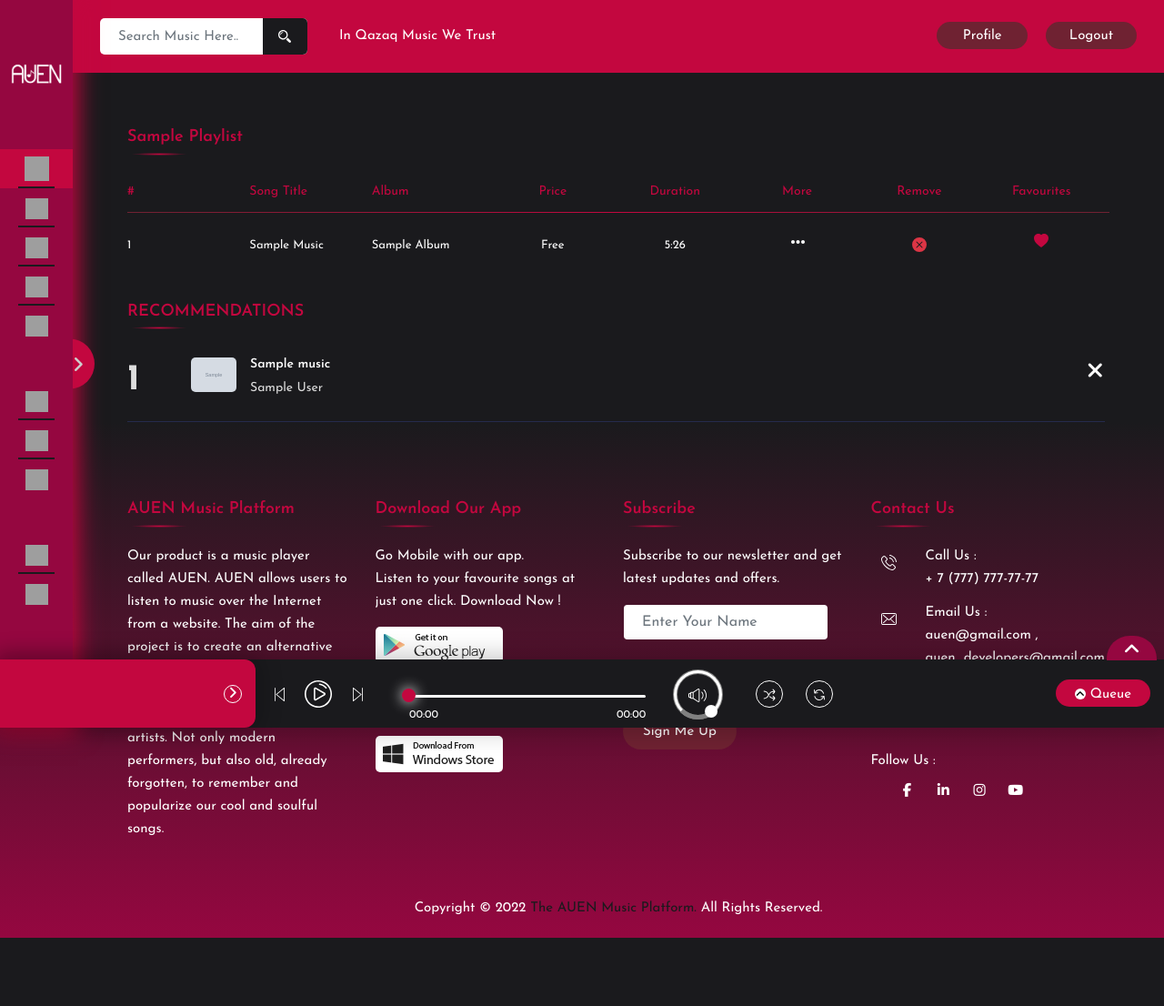
After one commit to kajohny/auen, a Flask app: page /profile/playlist_user/1 in a window 1280 px wide. The commit adds this page. Shown: the whole page at 91% size. Run offline with Flask 2, Linux system fonts and the light colour scheme; a user stored in the database is signed in; tables that the repository leaves empty hold one stand-in row (values such as "Sample post"); grey boxes marked "Sample" are stand-in pictures; some libraries are stand-ins or nearby versions; some web fonts are replaced; grey boxes are pictures that could not be loaded.

Commit message:
main.py managePlaylist

```diff
--- a/auen_app/main.py
+++ b/auen_app/main.py
@@ -2,7 +2,7 @@ from flask import Blueprint, render_template, request, redirect, url_for, flash
 from flask_login import login_required, current_user, login_user, logout_user
 from werkzeug.security import generate_password_hash, check_password_hash
 from sqlalchemy.sql import func, and_, or_
-from .models import User, Music, Author, Favourites, Albums, Genres, Playlists, Audios
+from .models import User, Music, Author, Favourites, Albums, Genres, Playlists, Audios, PlaylistMusic
 from . import db
 import os
 from PIL import Image
@@ -234,19 +234,17 @@ def remove_favourites():
 @login_required
 def playlist_user():
     favourites = Favourites.query.filter_by(user_id=current_user.id).all()
-    playlists = Playlists.query.filter_by(user_id=current_user.id).all()
 
-    playlists_count = Playlists.query.filter(Playlists.music_id != None).filter_by(user_id=current_user.id).all()
+    playlists = db.session.query(Playlists.playlist_name, Playlists.id, PlaylistMusic.playlist_id, func.count(PlaylistMusic.playlist_id).label('counter'))\
+        .join(PlaylistMusic, PlaylistMusic.playlist_id == Playlists.id)\
+        .filter(Playlists.user_id == current_user.id).group_by(Playlists.id, PlaylistMusic.playlist_id, Playlists.playlist_name)
+
     counter_f = 0
-    counter_p = 0
 
     for favourite in favourites:
         counter_f += 1
 
-    for playlist in playlists_count:
-        counter_p += 1
-
-    return render_template('add_playlist.html', playlists=playlists, counter_f=counter_f, counter_p=counter_p)
+    return render_template('add_playlist.html', playlists=playlists, counter_f=counter_f)
 
 @main.route('/profile/create_playlist', methods=['GET', 'POST'])
 @login_required
@@ -261,6 +259,52 @@ def create_playlist():
 
         return redirect(url_for('main.playlist_user'))
     return render_template('create_playlist.html')
+
+@main.route('/profile/playlist_user/<playlist_id>', methods=["GET", "POST"])
+@login_required
+def playlist_music(playlist_id):
+    playlist_single = Playlists.query.filter_by(id = playlist_id).first()
+
+    musics = db.session.query(Music.id, Music.music_title, Music.music_source, Albums.album_title, Albums.album_img)\
+        .join(Albums, Albums.id == Music.album_id).join(PlaylistMusic, PlaylistMusic.music_id == Music.id)\
+        .filter(PlaylistMusic.playlist_id == playlist_id)
+
+    # musics_playlist = db.session.query(Music.id, Music.music_title, Music.music_source, Author.author_name, Albums.album_img)\
+    #     .join(Author, Music.author_id == Author.id).join(Albums, Albums.id == Music.album_id)\
+    #     .filter(Music.id != None).order_by(func.random()).limit(15).all()
+
+    musics_playlist = db.session.query(Music.id, Music.music_title, Music.music_source, Author.author_name, Albums.album_img,
+        db.session.query(PlaylistMusic.id)\
+            .filter(and_(Music.id == PlaylistMusic.music_id, PlaylistMusic.playlist_id == playlist_id)).limit(1).label('is_playlist'))\
+        .join(Author, Music.author_id == Author.id).join(Albums, Albums.id == Music.album_id)\
+        .filter(Music.id != None).limit(15).all()
+
+    return render_template('playlist_music.html', playlist_single=playlist_single, musics=musics, musics_playlist=musics_playlist)
+
+@main.route("/playlist/add", methods=["POST"])
+@login_required
+def add_playlist():
+    music_id = request.form.get('music_id')
+    playlist_id = request.form.get('playlist_id')
+
+    playlist = PlaylistMusic(playlist_id=playlist_id, music_id=music_id)
+
+    db.session.add(playlist)
+    db.session.commit()
+
+    return "added"
+
+@main.route("/playlist/remove", methods=["POST"])
+@login_required
+def remove_playlist():
+    music_id = request.form.get('music_id')
+    playlist_id = request.form.get('playlist_id')
+    playlist = PlaylistMusic.query.filter_by(music_id=music_id, playlist_id=playlist_id).first()
+
+    db.session.delete(playlist)
+    db.session.commit()
+
+    return "removed"
 
 @main.route('/profile/upload', methods=["GET", "POST"])
 @login_required
--- /dev/null
+++ b/auen_app/templates/playlist_music.html
@@ -0,0 +1,211 @@
+{% extends "base.html" %}
+{% block content %}
+<div class="ms_free_download ms_purchase_wrapper">
+    <div class="ms_heading">
+        <h1>{{ playlist_single.playlist_name }}
+        </h1>
+    </div>
+    <div class="album_inner_list">
+        <div class="album_list_wrapper">
+            <ul class="album_list_name">
+                <li>#</li>
+                <li>Song Title</li>
+                <li>Album</li>
+                <li class="text-center">Price</li>
+                <li class="text-center">Duration</li>
+                <li class="text-center">More</li>
+                <li class="text-center">Remove</li>
+                <li class="text-center">Favourites</li>
+            </ul>
+            {% for music in musics %}
+            <ul>
+                <li><a href="#"><span class="play_no">{{ loop.index }}</span><span class="play_hover"></span></a>
+                </li>
+                <li><a href="#">{{ music.music_title }}</a></li>
+                <li><a href="#">{{ music.album_title }}</a></li>
+                <li class="text-center"><a href="#">Free</a></li>
+                <li class="text-center"><a href="#">5:26</a></li>
+                <li class="text-center ms_more_icon"><a href="javascript:;"><span
+                            class="ms_icon1 ms_active_icon"></span></a>
+                    <ul class="more_option">
+                        <li><a href="#"><span class="opt_icon"><span class="icon icon_fav"></span></span>Add
+                                To Favourites</a></li>
+                        <li><a href="#"><span class="opt_icon"><span class="icon icon_queue"></span></span>Add To
+                                Queue</a></li>
+                        <li><a href="#"><span class="opt_icon"><span class="icon icon_dwn"></span></span>Download
+                                Now</a></li>
+                        <li><a href="#"><span class="opt_icon"><span class="icon icon_playlst"></span></span>Add To
+                                Playlist</a></li>
+                        <li><a href="#"><span class="opt_icon"><span class="icon icon_share"></span></span>Share</a>
+                        </li>
+                    </ul>
+                </li>
+                <li class="text-center">
+                    <form action="{{ url_for('main.favourites') }}" method="POST">
+                        <button class="btn text-danger" style="background-color:transparent"><svg
+                                xmlns="http://www.w3.org/2000/svg" width="16" height="16" fill="currentColor"
+                                class="bi bi-x-circle-fill" viewBox="0 0 16 16">
+                                <path
+                                    d="M16 8A8 8 0 1 1 0 8a8 8 0 0 1 16 0zM5.354 4.646a.5.5 0 1 0-.708.708L7.293 8l-2.647 2.646a.5.5 0 0 0 .708.708L8 8.707l2.646 2.647a.5.5 0 0 0 .708-.708L8.707 8l2.647-2.646a.5.5 0 0 0-.708-.708L8 7.293 5.354 4.646z" />
+                            </svg></button>
+                    </form>
+                </li>
+
+                <li class="text-center"><svg xmlns="http://www.w3.org/2000/svg" width="16" height="16"
+                        fill="currentColor" class="bi bi-heart-fill" viewBox="0 0 16 16">
+                        <path fill-rule="evenodd"
+                            d="M8 1.314C12.438-3.248 23.534 4.735 8 15-7.534 4.736 3.562-3.248 8 1.314z" />
+                    </svg></li>
+            </ul>
+            {% endfor %}
+            <!-- <div class="ms_view_more">
+                <a href="#" class="ms_btn">view more</a>
+            </div> -->
+        </div>
+    </div>
+</div>
+<div class="ms_weekly_wrapper">
+    <div class="ms_weekly_inner">
+        <div class="row">
+            <div class="col-lg-12">
+                <div class="ms_heading">
+                    <h1>RECOMMENDATIONS</h1>
+                </div>
+            </div>
+            {% for music in musics_playlist %}
+            {% if loop.index > 0 and loop.index < 6 %}
+            <div class="col-lg-4 col-md-12 padding_right40">
+
+                <div class="ms_weekly_box">
+                    <div class="weekly_left">
+                        <span class="w_top_no">
+                            {{ loop.index}}
+                        </span>
+                        <div class="w_top_song">
+                            <div class="w_tp_song_img">
+                                <img src="{{ url_for('static', filename=music.album_img) }}" alt="" class="img-fluid">
+                                <div class="ms_song_overlay">
+                                </div>
+                                <div class="ms_play_icon" music_source="{{ music.music_source }}"
+                                    musics="{{ musics_playlist }}" music_id="{{ music.id }}"
+                                    artist_name="{{ music.author_name }}" music_title="{{ music.music_title }}"
+                                    album_img="{{ music.album_img }}">
+                                    <img src="{{ url_for('static', filename='images/svg/play.svg') }}" alt="">
+                                </div>
+                            </div>
+                            <div class="w_tp_song_name">
+                                <h3><a href="#">{{ music.music_title }}</a></h3>
+                                <p>{{ music.author_name }}</p>
+                            </div>
+                        </div>
+                    </div>
+                    <div class="weekly_right">
+                        <i class="pl_btn btn fa-solid text-white {{ 'fa-check' if music.is_playlist == None else 'fa-xmark' }}"
+                            style="font-size: 24px" music_id="{{ music.id }}"
+                            playlist_id="{{ playlist_single.id }}"></i>
+                    </div>
+                </div>
+                <div class="ms_divider"></div>
+            </div>
+            {% elif loop.index > 5 and loop.index < 11 %}
+            <div class="col-lg-4 col-md-12 padding_right40">
+                <div class="ms_weekly_box">
+                    <div class="weekly_left">
+                        <span class="w_top_no">
+                            {{ loop.index}}
+                        </span>
+                        <div class="w_top_song">
+                            <div class="w_tp_song_img">
+                                <img src="{{ url_for('static', filename=music.album_img) }}" alt="" class="img-fluid">
+                                <div class="ms_song_overlay">
+                                </div>
+                                <div class="ms_play_icon" music_source="{{ music.music_source }}" musics="{{ musics }}"
+                                    music_id="{{ music.id }}" artist_name="{{ music.author_name }}"
+                                    music_title="{{ music.music_title }}" album_img="{{ music.album_img }}">
+                                    <img src="{{ url_for('static', filename='images/svg/play.svg') }}" alt="">
+                                </div>
+                            </div>
+                            <div class="w_tp_song_name">
+                                <h3><a href="#">{{ music.music_title }}</a></h3>
+                                <p>{{ music.author_name }}</p>
+                            </div>
+                        </div>
+                    </div>
+                    <div class="weekly_right">
+                        <i class="pl_btn btn fa-solid text-white {{ 'fa-check' if music.is_playlist == None else 'fa-xmark' }}"
+                            style="font-size: 24px" music_id="{{ music.id }}"
+                            playlist_id="{{ playlist_single.id }}"></i>
+                    </div>
+                </div>
+                <div class="ms_divider"></div>
+            </div>
+            {% elif loop.index > 10 and loop.index < 16 %}
+            <div class="col-lg-4 col-md-12 padding_right40">
+                <div class="ms_weekly_box">
+                    <div class="weekly_left">
+                        <span class="w_top_no">
+                            {{ loop.index}}
+                        </span>
+                        <div class="w_top_song">
+                            <div class="w_tp_song_img">
+                                <img src="{{ url_for('static', filename=music.album_img) }}" alt="" class="img-fluid">
+                                <div class="ms_song_overlay">
+                                </div>
+                                <div class="ms_play_icon" music_source="{{ music.music_source }}" musics="{{ musics }}"
+                                    music_id="{{ music.id }}" artist_name="{{ music.author_name }}"
+                                    music_title="{{ music.music_title }}" album_img="{{ music.album_img }}">
+                                    <img src="{{ url_for('static', filename='images/svg/play.svg') }}" alt="">
+                                </div>
+                            </div>
+                            <div class="w_tp_song_name">
+                                <h3><a href="#">{{ music.music_title }}</a></h3>
+                                <p>{{ music.author_name }}</p>
+                            </div>
+                        </div>
+                    </div>
+                    <div class="weekly_right">
+                        <i class="pl_btn btn fa-solid text-white {{ 'fa-check' if music.is_playlist == None else 'fa-xmark' }}"
+                            style="font-size: 24px" music_id="{{ music.id }}"
+                            playlist_id="{{ playlist_single.id }}"></i>
+                    </div>
+                </div>
+                <div class="ms_divider"></div>
+            </div>
+            {%  endif %}
+            {% endfor %}
+        </div>
+    </div>
+</div>
+<div class="">
+    <script>
+        $(document).ready(function () {
+            $('.pl_btn').click(function () {
+                let el = $(this)
+                let action = 'add';
+                let firstClass = 'fa-check';
+                let secondClass = 'fa-xmark';
+
+                if (el.hasClass('fa-xmark')) {
+                    action = 'remove';
+                    firstClass = 'fa-xmark';
+                    secondClass = 'fa-check';
+                }
+                $.ajax({
+                    type: "POST",
+                    url: "/playlist/" + action,
+                    data: {
+                        music_id: $(this).attr("music_id"),
+                        playlist_id: $(this).attr("playlist_id")
+                    },
+                    success: function (resp) {
+                        el.removeClass(firstClass).addClass(secondClass)
+                    },
+                    error: function (error) {
+                        console.log(error)
+                    }
+                })
+            })
+        })
+    </script>
+</div>
+{% endblock %}
```
Also changed, not shown: auen_app/models.py (+20 -0 lines), auen_app/templates/add_playlist.html (+7 -3 lines).
